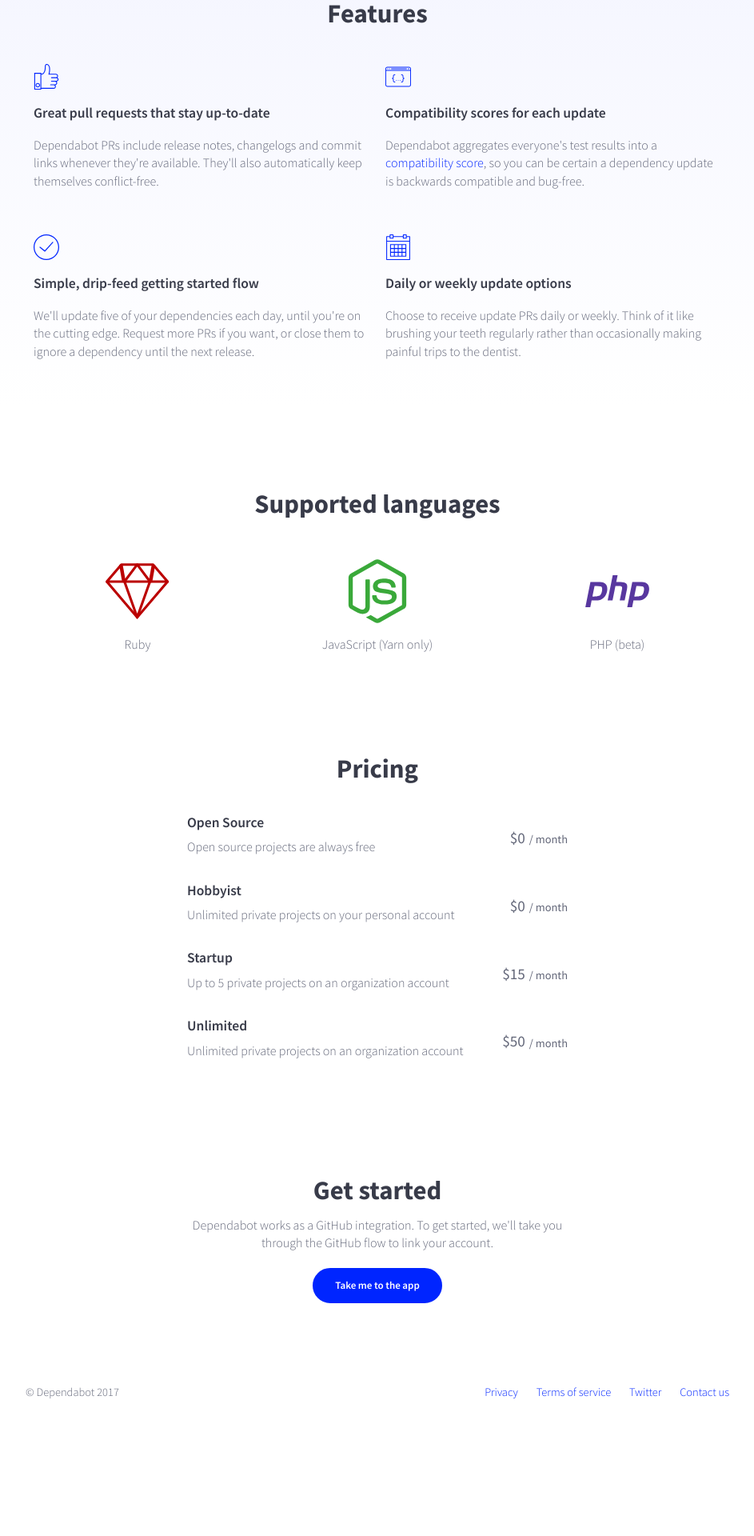
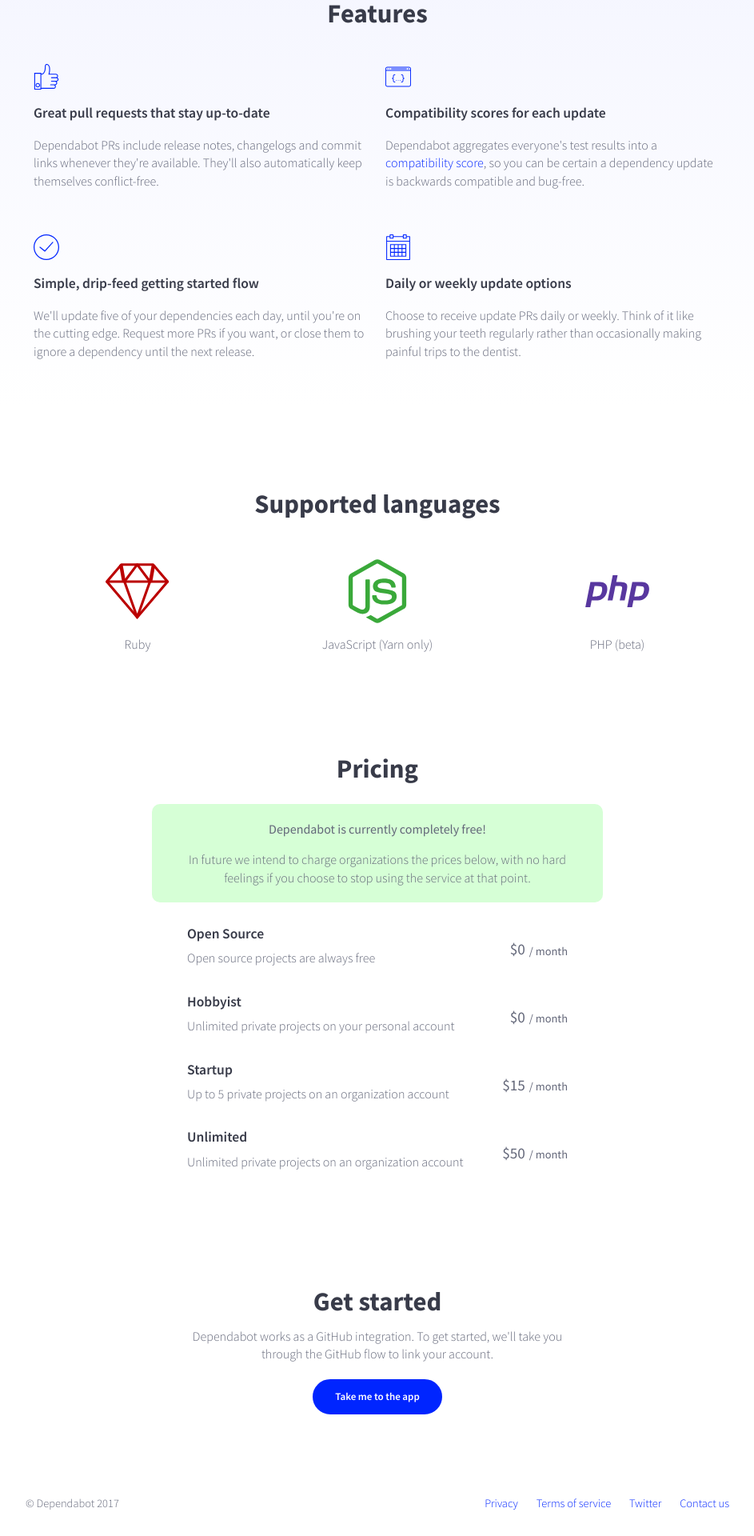
Before and after one commit to desenvolvedorIcotrade/App.bot, a Jekyll site: the page index.html, which Jekyll copies as it is, in a window 1280 px wide. Shown: the part 1656-3576 px from the top of the page at 80% size, without its empty margins (168-1111 px from the left). Built offline with Jekyll 4.4.1, drawn with Linux system fonts in a browser that asks for light colours; nearby versions of some CDN libraries; before the commit the page ends 3437 px from its top, so only the background shows below that.

Commit message:
Add Dependabot is free pricing well

```diff
--- a/css/main.css
+++ b/css/main.css
@@ -792,9 +792,8 @@
 
 .pricing-alert {
   min-width: 50%;
-  height: 50px;
-  line-height: 50px;
   margin: 1rem auto;
+  padding: 0.25rem 2rem;
   background-color: #d6ffd6;
   border-radius: 10px;
   text-align: center; }
--- a/index.html
+++ b/index.html
@@ -196,6 +196,7 @@
     <div class="section pricing">
       <a name="pricing"></a>
       <h2>Pricing</h2>
+      <div class="pricing-alert"><p><strong>Dependabot is currently completely free!</strong></p><p>In future we intend to charge organizations the prices below, with no hard feelings if you choose to stop using the service at that point.</p></div>
       <div class="pricing-boxes">
         <div class="pricing-box">
           <div class="plan-details">
--- a/scss/main.scss
+++ b/scss/main.scss
@@ -263,9 +263,8 @@
 
 .pricing-alert {
   min-width: 50%;
-  height: 50px;
-  line-height: 50px;
   margin: 1rem auto;
+  padding: 0.25rem 2rem;
   background-color: #d6ffd6;
   border-radius: 10px;
   text-align: center;
```
